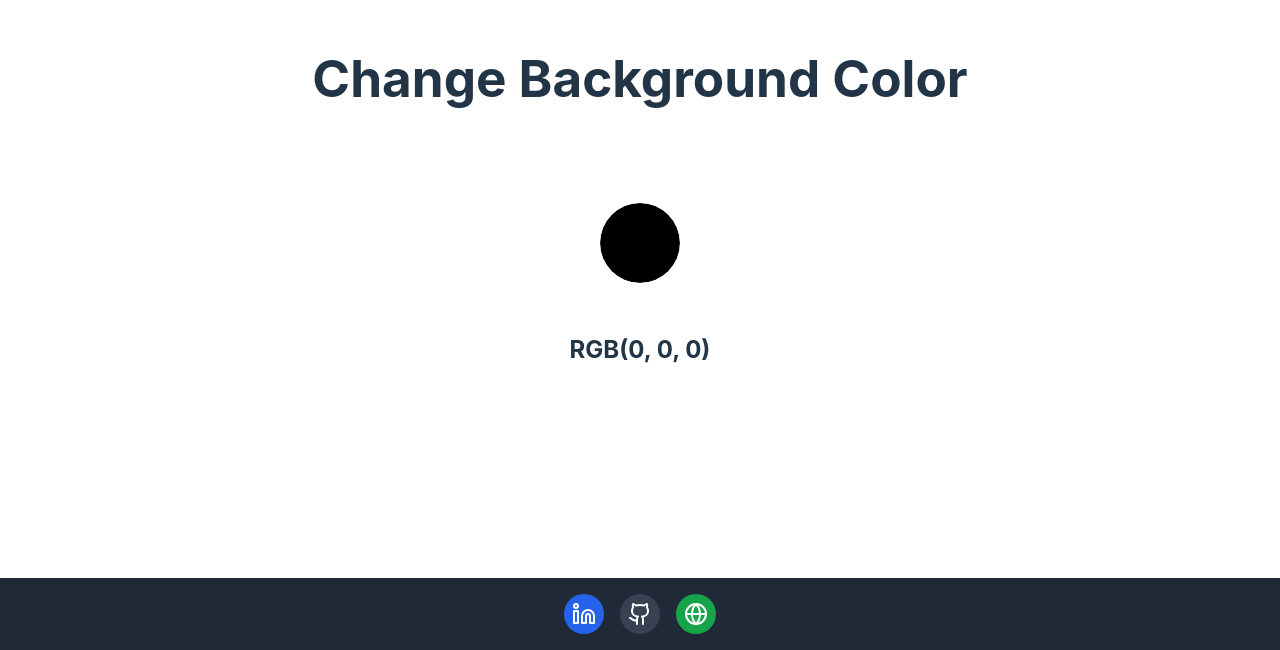
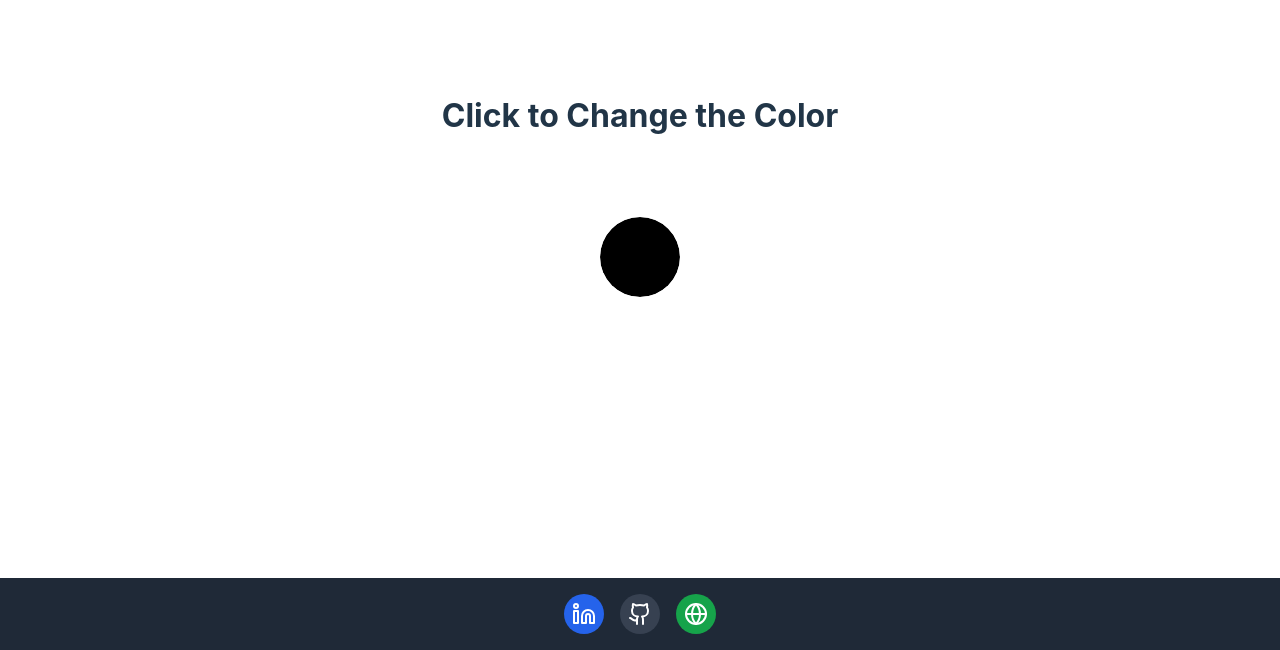
Before and after one commit to mesajil/change-bg-color, a React (Vite) app: page / in a window 1280 px wide. Shown: the part 150-800 px from the top of the page. Built offline with nearby package versions, Linux system fonts and the light colour scheme; no server answers.

Commit message:
feat(popup): Remove Color Description

```diff
--- a/src/App.tsx
+++ b/src/App.tsx
@@ -1,7 +1,7 @@
-import React, { useState, useEffect } from 'react'
+import React, { useEffect, useState } from 'react'
 import './App.css'
 import Footer from './popup/Footer/Footer'
-import { black, hexToRgb, rgbToHex } from './utils/utils'
+import { black, rgbToHex } from './utils/utils'
 
 function App() {
   const [color, setColor] = useState<string>(black)
@@ -53,12 +53,11 @@ function App() {
   return (
     <>
       <div></div>
-      <h1>Change Background Color</h1>
+      <h1>Click to Change the Color</h1>
       <div className='card'>
         <div>
           <input type='color' className='color-circle' onChange={handleColorChange} value={color} />
         </div>
-        <h2>{hexToRgb(color).toUpperCase()}</h2>
         <Footer />
       </div>
     </>
--- a/src/index.css
+++ b/src/index.css
@@ -31,7 +31,7 @@ body {
 }
 
 h1 {
-  font-size: 3.2em;
+  /* font-size: 3.2em; */
   line-height: 1.1;
 }
 
```
